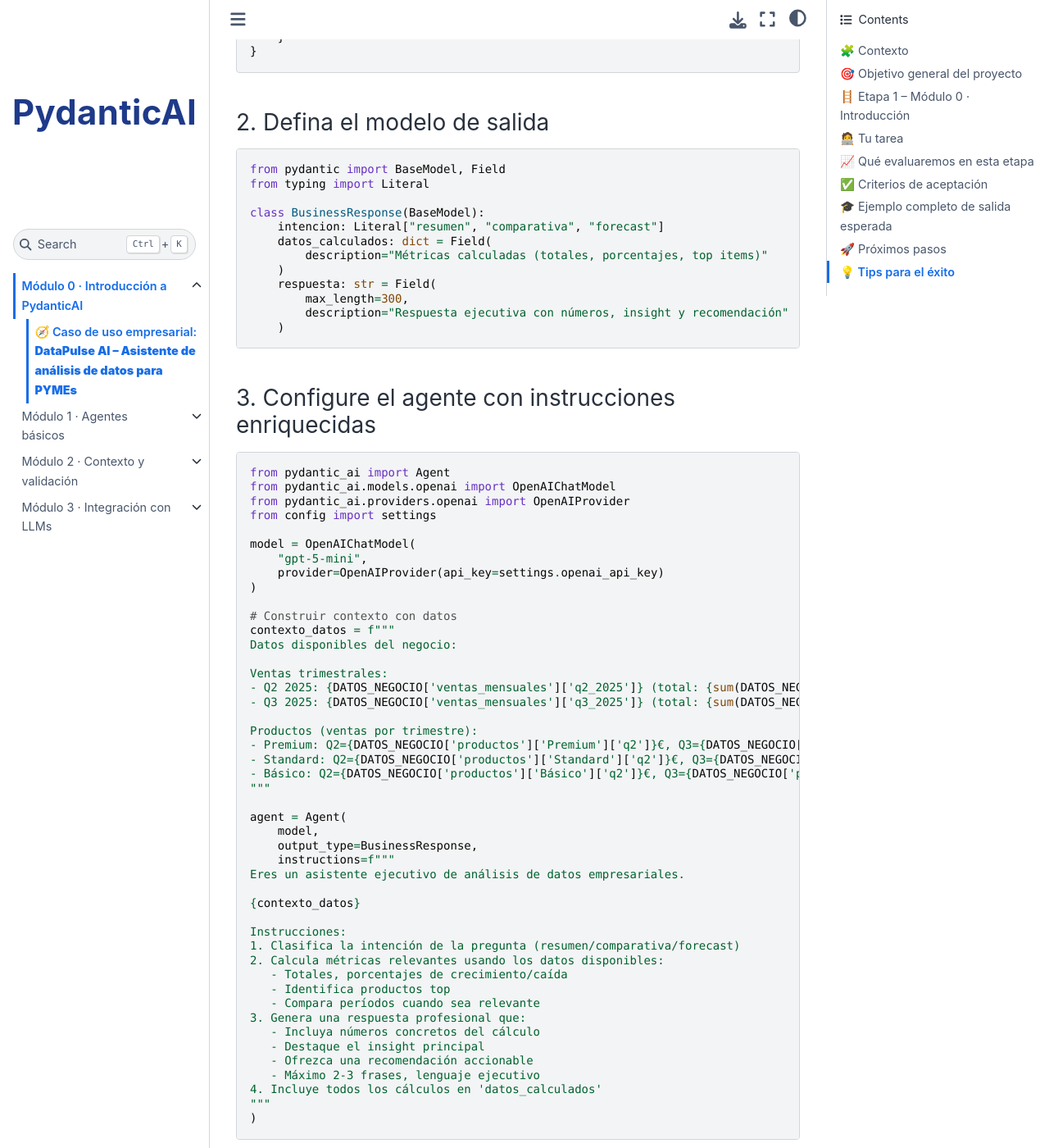
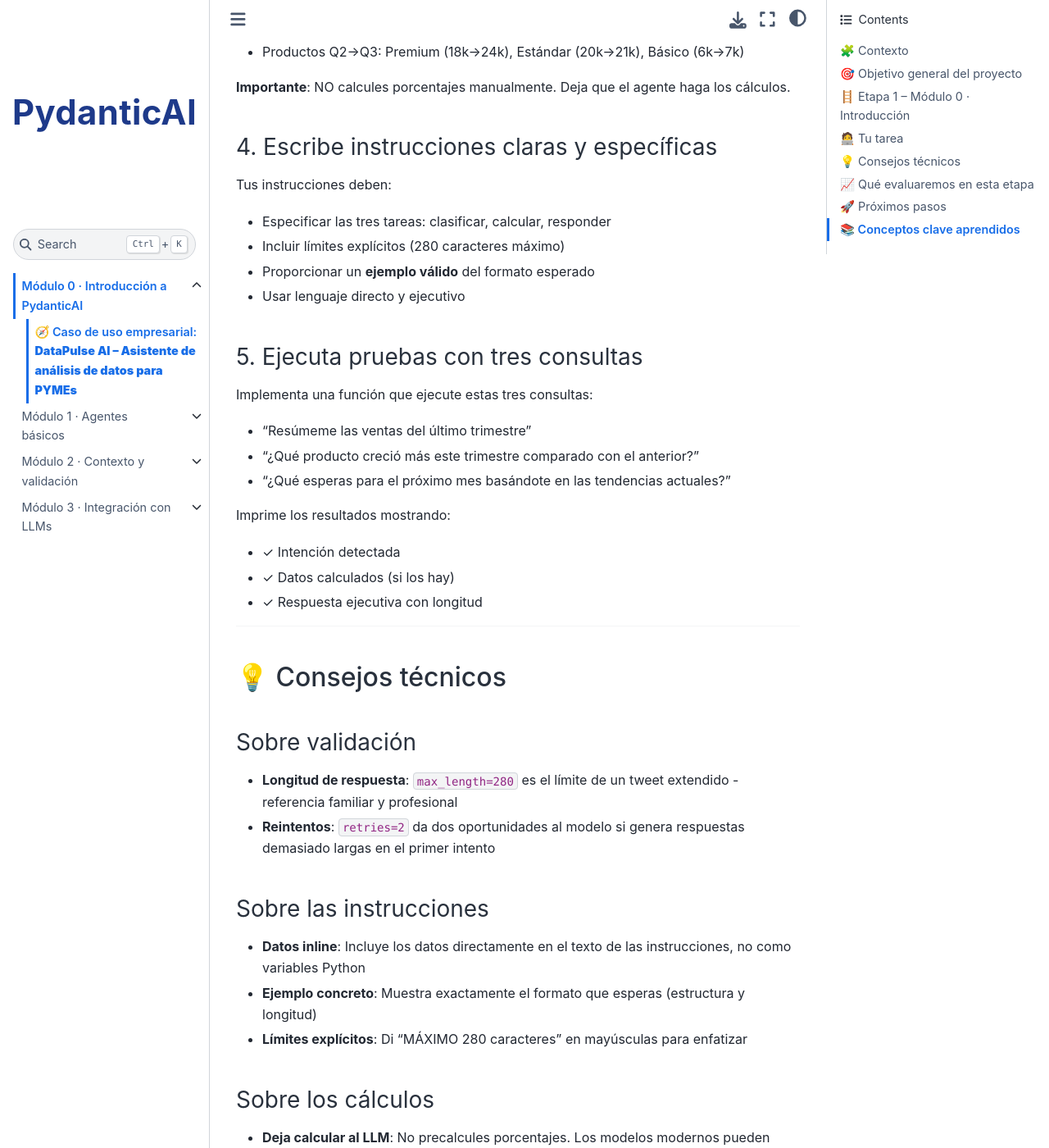
Before and after one commit to alfonsfreixes/pydanticai-course, a Jupyter Book: the page built from 00-introduccion/00_proyecto.md, in a window 1280 px wide and 1400 px high, scrolled down 3225 px. Shown: the whole window at 82% size. Built offline with Jupyter Book 1.0.4 settings and Sphinx 7.4.7 and the Sphinx Book theme 1.1.4, drawn with Linux system fonts in a browser that asks for light colours; pages that are not in the unit, such as notebooks, are missing from menus; some of the changed text lies outside the part shown.

Commit message:
Cambios en el código del miniproyecto para el modulo 0

````diff
--- a/00-introduccion/00_proyecto.md
+++ b/00-introduccion/00_proyecto.md
@@ -1,17 +1,17 @@
 # 🧭 Caso de uso empresarial: **DataPulse AI – Asistente de análisis de datos para PYMEs**
 
 > **Mini-proyecto transversal del curso PydanticAI**
-> A lo largo del curso, construirás paso a paso un agente inteligente que analiza datos reales de negocio y genera insights ejecutivos.
+> A lo largo del curso, construirás paso a paso un agente inteligente que ayuda a empresas a entender y resumir sus datos internos de negocio.
 
 ---
 
 ## 🧩 Contexto
 
-En 2025, las pequeñas y medianas empresas están adoptando **IA generativa aplicada a datos** para mejorar la toma de decisiones.
+En 2025, las pequeñas y medianas empresas están adoptando herramientas de **IA generativa aplicada a datos** para mejorar la toma de decisiones.
 Sin embargo, la mayoría **no dispone de personal técnico** capaz de programar consultas o interpretar dashboards complejos.
 
 **DataPulse AI** nace como una iniciativa interna de una consultora de datos.
-Su objetivo: desarrollar un **asistente conversacional** que permita a los responsables de negocio **hacer preguntas en lenguaje natural sobre sus datos de ventas, clientes y productos** y obtener **respuestas con métricas calculadas**, lenguaje ejecutivo y recomendaciones accionables.
+Su objetivo: desarrollar un **asistente conversacional** que permita a los responsables de negocio **hacer preguntas en lenguaje natural sobre sus datos de ventas, clientes y productos** y obtener respuestas precisas, breves y con lenguaje ejecutivo.
 
 ---
 
@@ -21,17 +21,16 @@ Construir un **agente de análisis empresarial** que:
 
 1. Reciba consultas en lenguaje natural sobre datos (por ejemplo: "¿qué producto tuvo más crecimiento este trimestre?").
 2. Interprete la intención y clasifique el tipo de consulta.
-3. **Calcule métricas reales** a partir de datos estructurados.
-4. Devuelva una respuesta profesional y validada en formato estructurado (JSON con intención, cálculos y recomendación).
+3. Ejecute funciones o tools según la necesidad (resumen, forecast, ranking, etc.).
+4. Devuelva una respuesta profesional y validada en formato estructurado (por ejemplo JSON con título, insight y recomendación).
 
 El asistente deberá **evolucionar módulo a módulo** incorporando:
 
-* Validación y tipado + datos mock inline (Módulo 0)
-* Tools analíticas avanzadas (Módulo 1)
-* Lectura de CSV y validación de fuentes (Módulo 2)
+* Validación y tipado (Módulo 1)
+* Tools analíticas simples (Módulo 2)
 * Agentes encadenados o jerárquicos (Módulo 3)
-* Conexión a APIs reales y persistencia (Módulo 4)
-* Despliegue con Gradio / Docker (Módulo final)
+* Conexión a fuentes reales (CSV o API) (Módulo 4)
+* Persistencia y despliegue con Gradio / Docker (Módulo final)
 
 ---
 
@@ -39,64 +38,36 @@ El asistente deberá **evolucionar módulo a módulo** incorporando:
 
 ### 📘 Enunciado del ejercicio
 
-Como punto de partida, queremos crear un **prototipo funcional** del agente DataPulse AI que:
+Como punto de partida, queremos crear un **prototipo básico** del agente DataPulse AI que:
 
 1. **Reciba un mensaje de usuario** (consulta informal sobre datos de negocio).
 2. **Clasifique la intención** del mensaje en una de tres categorías:
    * `"resumen"` – el usuario pide un resumen o interpretación general.
    * `"comparativa"` – el usuario compara períodos, productos o regiones.
    * `"forecast"` – el usuario pregunta por proyecciones o tendencias futuras.
-3. **Calcule métricas reales** a partir de datos mock incluidos en el código.
-4. **Genere una respuesta ejecutiva** (2-3 frases) con:
-   - Números concretos del cálculo
-   - Insight principal
-   - Recomendación accionable
-
-### 📊 Datos mock del negocio
-
-El agente trabajará con estos datos ficticios de una PYME (inline en el código):
-
-```python
-DATOS_NEGOCIO = {
-    "ventas_mensuales": {
-        "q2_2025": [42000, 43000, 44000],  # abril, mayo, junio
-        "q3_2025": [45000, 48000, 52000],  # julio, agosto, septiembre
-    },
-    "productos": {
-        "Premium": {"q2": 18000, "q3": 24000},
-        "Standard": {"q2": 20000, "q3": 21000},
-        "Básico": {"q2": 6000, "q3": 7000},
-    }
-}
-```
+3. **Calcule métricas relevantes** (totales, crecimientos, rankings) y las almacene estructuradamente.
+4. **Genere una respuesta ejecutiva breve (2-3 frases, máximo 280 caracteres)** con tono profesional.
 
 ### 💡 Ejemplo de uso
-
-**Input:**
 ```python
-"¿Cómo van las ventas del último trimestre comparadas con el anterior?"
-```
-
-**Output esperado:**
-```json
+>>> "¿Cómo van las ventas del último trimestre comparadas con el anterior?"
 {
   "intencion": "comparativa",
   "datos_calculados": {
-    "q2_total": 129000,
-    "q3_total": 145000,
-    "crecimiento_pct": 12.4,
-    "top_producto": "Premium"
+    "total_q2": 129000,
+    "total_q3": 145000,
+    "crecimiento_pct": 12.4
   },
-  "respuesta": "Las ventas Q3 crecieron un 12.4% respecto a Q2 (145k€ vs 129k€), impulsadas por la línea Premium (+33%). Se recomienda ampliar inventario Premium y analizar punto de equilibrio para Standard."
+  "respuesta": "Q3 facturó 145k€ (+12.4% vs Q2). Premium lideró el crecimiento. Recomendación: mantener estrategia de precios premium."
 }
 ```
 
 ### 🧠 Conceptos que se ponen en práctica
 
-* Definición de agente con `Model(..., provider=Provider(...))`
-* Validación estructurada de salida (`BaseModel`)
-* **Paso de contexto** al agente mediante instrucciones con datos
-* Instrucciones claras para cálculo y tono profesional
+* Definición de agente básico con `Model(..., provider=Provider(...))`
+* Validación estructurada con `BaseModel` y `Field()` constraints
+* Instrucciones claras con ejemplos inline
+* Gestión de reintentos con `retries`
 * Ejecución con `uv run python caso_uso_01.py`
 
 ---
@@ -105,113 +76,77 @@ DATOS_NEGOCIO = {
 
 Crea un script llamado `00-introduccion/caso_uso_01.py` que:
 
-### 1. Defina los datos mock
+### 1. Define el modelo de salida estructurada
 
+Crea una clase `BusinessResponse` con tres campos:
+- **`intencion`**: clasificación del tipo de consulta usando `Literal["resumen", "comparativa", "forecast"]`
+- **`datos_calculados`**: diccionario flexible que almacene métricas relevantes (totales, porcentajes, rankings)
+- **`respuesta`**: texto ejecutivo con **máximo 280 caracteres**
+
+💡 Usa `Field()` de Pydantic para añadir constraints de validación (especialmente `max_length` en `respuesta`).
+
+### 2. Configura el agente con el patrón correcto
+
+Usa OpenAI (gpt-5-mini) o Anthropic siguiendo el patrón explícito:
 ```python
-DATOS_NEGOCIO = {
-    "ventas_mensuales": {
-        "q2_2025": [42000, 43000, 44000],
-        "q3_2025": [45000, 48000, 52000],
-    },
-    "productos": {
-        "Premium": {"q2": 18000, "q3": 24000},
-        "Standard": {"q2": 20000, "q3": 21000},
-        "Básico": {"q2": 6000, "q3": 7000},
-    }
-}
-```
-
-### 2. Defina el modelo de salida
-
-```python
-from pydantic import BaseModel, Field
-from typing import Literal
-
-class BusinessResponse(BaseModel):
-    intencion: Literal["resumen", "comparativa", "forecast"]
-    datos_calculados: dict = Field(
-        description="Métricas calculadas (totales, porcentajes, top items)"
-    )
-    respuesta: str = Field(
-        max_length=300,
-        description="Respuesta ejecutiva con números, insight y recomendación"
-    )
-```
-
-### 3. Configure el agente con instrucciones enriquecidas
-
-```python
-from pydantic_ai import Agent
-from pydantic_ai.models.openai import OpenAIChatModel
-from pydantic_ai.providers.openai import OpenAIProvider
-from config import settings
-
-model = OpenAIChatModel(
-    "gpt-5-mini",
-    provider=OpenAIProvider(api_key=settings.openai_api_key)
-)
-
-# Construir contexto con datos
-contexto_datos = f"""
-Datos disponibles del negocio:
-
-Ventas trimestrales:
-- Q2 2025: {DATOS_NEGOCIO['ventas_mensuales']['q2_2025']} (total: {sum(DATOS_NEGOCIO['ventas_mensuales']['q2_2025'])}€)
-- Q3 2025: {DATOS_NEGOCIO['ventas_mensuales']['q3_2025']} (total: {sum(DATOS_NEGOCIO['ventas_mensuales']['q3_2025'])}€)
-
-Productos (ventas por trimestre):
-- Premium: Q2={DATOS_NEGOCIO['productos']['Premium']['q2']}€, Q3={DATOS_NEGOCIO['productos']['Premium']['q3']}€
-- Standard: Q2={DATOS_NEGOCIO['productos']['Standard']['q2']}€, Q3={DATOS_NEGOCIO['productos']['Standard']['q3']}€
-- Básico: Q2={DATOS_NEGOCIO['productos']['Básico']['q2']}€, Q3={DATOS_NEGOCIO['productos']['Básico']['q3']}€
-"""
-
+model = Model("gpt-5-mini", provider=Provider(api_key=settings.openai_api_key))
 agent = Agent(
     model,
     output_type=BusinessResponse,
-    instructions=f"""
-Eres un asistente ejecutivo de análisis de datos empresariales.
-
-{contexto_datos}
-
-Instrucciones:
-1. Clasifica la intención de la pregunta (resumen/comparativa/forecast)
-2. Calcula métricas relevantes usando los datos disponibles:
-   - Totales, porcentajes de crecimiento/caída
-   - Identifica productos top
-   - Compara períodos cuando sea relevante
-3. Genera una respuesta profesional que:
-   - Incluya números concretos del cálculo
-   - Destaque el insight principal
-   - Ofrezca una recomendación accionable
-   - Máximo 2-3 frases, lenguaje ejecutivo
-4. Incluye todos los cálculos en 'datos_calculados'
-"""
+    retries=2,  # Importante: permite reintentos si falla validación
+    instructions="..."
 )
 ```
 
-### 4. Ejecute pruebas con tres consultas
+### 3. Proporciona datos de negocio en las instrucciones
 
-```python
-consultas = [
-    "Resúmeme las ventas del último trimestre.",
-    "¿Qué producto creció más este trimestre comparado con el anterior?",
-    "¿Qué esperas para el próximo mes basándote en la tendencia?"
-]
+Incluye estos datos **directamente en el prompt** (inline):
+- Ventas Q2 2025: [42k, 43k, 44k] mensuales
+- Ventas Q3 2025: [45k, 48k, 52k] mensuales
+- Productos Q2→Q3: Premium (18k→24k), Estándar (20k→21k), Básico (6k→7k)
 
-for consulta in consultas:
-    print(f"\n{'='*60}")
-    print(f"Consulta: {consulta}")
-    print('='*60)
+**Importante**: NO calcules porcentajes manualmente. Deja que el agente haga los cálculos.
 
-    result = agent.run_sync(consulta)
+### 4. Escribe instrucciones claras y específicas
 
-    print(f"\nIntención: {result.output.intencion}")
-    print(f"\nDatos calculados:")
-    for k, v in result.output.datos_calculados.items():
-        print(f"  {k}: {v}")
-    print(f"\nRespuesta:")
-    print(f"  {result.output.respuesta}")
-```
+Tus instrucciones deben:
+- Especificar las tres tareas: clasificar, calcular, responder
+- Incluir límites explícitos (280 caracteres máximo)
+- Proporcionar un **ejemplo válido** del formato esperado
+- Usar lenguaje directo y ejecutivo
+
+### 5. Ejecuta pruebas con tres consultas
+
+Implementa una función que ejecute estas tres consultas:
+- "Resúmeme las ventas del último trimestre"
+- "¿Qué producto creció más este trimestre comparado con el anterior?"
+- "¿Qué esperas para el próximo mes basándote en las tendencias actuales?"
+
+Imprime los resultados mostrando:
+- ✓ Intención detectada
+- ✓ Datos calculados (si los hay)
+- ✓ Respuesta ejecutiva con longitud
+
+---
+
+## 💡 Consejos técnicos
+
+### Sobre validación
+- **Longitud de respuesta**: `max_length=280` es el límite de un tweet extendido - referencia familiar y profesional
+- **Reintentos**: `retries=2` da dos oportunidades al modelo si genera respuestas demasiado largas en el primer intento
+
+### Sobre las instrucciones
+- **Datos inline**: Incluye los datos directamente en el texto de las instrucciones, no como variables Python
+- **Ejemplo concreto**: Muestra exactamente el formato que esperas (estructura y longitud)
+- **Límites explícitos**: Di "MÁXIMO 280 caracteres" en mayúsculas para enfatizar
+
+### Sobre los cálculos
+- **Deja calcular al LLM**: No precalcules porcentajes. Los modelos modernos pueden hacer aritmética simple
+- **Esto es más realista**: En producción recibirás datos en bruto desde bases de datos o APIs
+
+### Manejo de errores
+- Envuelve la ejecución en `try/except` para capturar errores de validación
+- Muestra mensajes informativos que ayuden a diagnosticar problemas
 
 ---
 
@@ -219,152 +154,58 @@ for consulta in consultas:
 
 | Aspecto | Descripción | Peso |
 |---------|-------------|------|
-| 💬 Claridad del prompt | Las instrucciones incluyen datos contextuales y son precisas | 20% |
-| 🧱 Uso correcto del modelo y provider | Se usa el patrón `Model(..., provider=Provider(...))` | 15% |
-| ✅ Validación del output | La respuesta cumple el modelo `BusinessResponse` con todos los campos | 20% |
-| 🔢 Cálculos reales | Los `datos_calculados` contienen métricas correctas (no inventadas) | 25% |
-| 🧠 Relevancia empresarial | La respuesta suena realista, profesional y accionable | 15% |
-| 🧩 Legibilidad del código | Código limpio, con comentarios útiles, fácil de mantener | 5% |
-
----
-
-## ✅ Criterios de aceptación
-
-**El ejercicio está completo cuando:**
-
-1. ✅ El agente clasifica correctamente la intención (resumen/comparativa/forecast)
-2. ✅ Los `datos_calculados` contienen métricas reales calculadas de los datos mock
-3. ✅ La respuesta incluye números concretos del cálculo (no genéricos)
-4. ✅ El crecimiento de Premium es correcto: `(24000-18000)/18000 = 33.3%`
-5. ✅ El crecimiento Q3 vs Q2 es correcto: `(145000-129000)/129000 = 12.4%`
-6. ✅ La respuesta tiene tono ejecutivo (2-3 frases máximo)
-7. ✅ Incluye una recomendación accionable
-
----
-
-## 🎓 Ejemplo completo de salida esperada
-
-### Consulta 1: "Resúmeme las ventas del último trimestre"
-
-```json
-{
-  "intencion": "resumen",
-  "datos_calculados": {
-    "q3_total": 145000,
-    "promedio_mensual": 48333,
-    "mes_pico": "septiembre",
-    "valor_pico": 52000
-  },
-  "respuesta": "Q3 cerró con 145k€ en ventas, con pico en septiembre (52k€). Tendencia alcista sostenida (+7% mensual promedio). Recomendación: replicar acciones de septiembre en Q4."
-}
-```
-
-### Consulta 2: "¿Qué producto creció más?"
-
-```json
-{
-  "intencion": "comparativa",
-  "datos_calculados": {
-    "premium_crecimiento_pct": 33.3,
-    "standard_crecimiento_pct": 5.0,
-    "basico_crecimiento_pct": 16.7,
-    "top_producto": "Premium"
-  },
-  "respuesta": "Premium lidera con +33% de crecimiento Q3 vs Q2 (24k€ vs 18k€), seguido de Básico (+17%). Standard se estancó (+5%). Priorizar marketing en Premium y revisar estrategia de Standard."
-}
-```
-
-### Consulta 3: "¿Qué esperas para el próximo mes?"
-
-```json
-{
-  "intencion": "forecast",
-  "datos_calculados": {
-    "tendencia_q3": [45000, 48000, 52000],
-    "crecimiento_promedio_mensual_pct": 7.5,
-    "proyeccion_octubre": 56000
-  },
-  "respuesta": "Basado en tendencia Q3 (+7.5% mensual), octubre proyecta ~56k€. Si la estacionalidad se mantiene, Q4 podría superar 170k€. Validar con stock y capacidad operativa."
-}
-```
+| 💬 Claridad del prompt | Las instrucciones del agente son precisas, concisas y con ejemplo | 15% |
+| 🧱 Uso correcto del modelo y provider | Se usa el patrón `Model(..., provider=Provider(...))` correctamente | 15% |
+| ✅ Validación del output | La respuesta cumple el modelo `BusinessResponse` con todos los constraints | 25% |
+| 📊 Datos calculados | El campo `datos_calculados` contiene métricas relevantes y correctas | 15% |
+| 🧠 Relevancia empresarial | La respuesta suena realista, profesional y accionable | 20% |
+| 🧩 Legibilidad del código | Código limpio, bien estructurado, con comentarios útiles | 10% |
 
 ---
 
 ## 🚀 Próximos pasos
 
-El asistente deberá **evolucionar módulo a módulo** incorporando:
+### En el Módulo 1 evolucionarás este agente para:
+- Implementar **tools personalizadas** para cálculos complejos (garantizando precisión y trazabilidad)
+- Añadir **validadores custom** de Pydantic para reglas de negocio específicas
+- Usar **reflection** para que el agente autocorrija respuestas incoherentes o inconsistentes
 
-| Módulo | Evolución de DataPulse AI |
-|--------|---------------------------|
-| **0. Introducción** | Validación básica + datos mock inline + cálculos simples |
-| **1. Agentes básicos** | Tools analíticas + validación estricta + reflection |
-| **2. Contexto y validación** | Lectura CSV + gestión de contexto + conversación multi-turno |
-| **3. Integración con LLMs** | Conexión a APIs reales + despliegue + observabilidad |
+### En el Módulo 2 aprenderás a:
+- Gestionar **contexto conversacional** y memoria del agente entre múltiples interacciones
+- Conectar con **fuentes de datos reales** (archivos CSV, bases de datos SQL, APIs REST)
+- Implementar **streaming** para respuestas progresivas en interfaces de usuario
+
+### En el Módulo 3 construirás:
+- **Agentes jerárquicos** que delegan subtareas a agentes especializados
+- **Workflows complejos** con encadenamiento de múltiples agentes
+- **Integración con herramientas** externas (búsqueda web, generación de gráficos)
+
+### En el Módulo final desplegarás:
+- Interfaz web con **Gradio** o **Streamlit**
+- **Containerización** con Docker para portabilidad
+- **Monitoreo** con Pydantic Logfire para observabilidad en producción
 
 ---
 
-### **Módulo 1 – Agentes básicos**
-Evolucionarás este agente para:
-- Implementar **tools** que calculen KPIs automáticamente (`@agent.tool`)
-- Añadir validación estricta de rangos de fechas y valores
-- Implementar **reflection**: el agente valida sus propios cálculos
-- Manejar errores cuando faltan datos o hay inconsistencias
+## 📚 Conceptos clave aprendidos
 
-**Ejemplo de tool:**
-```python
-@agent.tool
-def calcular_crecimiento(ctx: RunContext[None], periodo_actual: list[float], periodo_anterior: list[float]) -> dict:
-    """Calcula crecimiento porcentual entre dos períodos"""
-    total_actual = sum(periodo_actual)
-    total_anterior = sum(periodo_anterior)
-    pct = ((total_actual - total_anterior) / total_anterior) * 100
-    return {"anterior": total_anterior, "actual": total_actual, "crecimiento_pct": round(pct, 2)}
-```
+Al completar esta etapa habrás practicado:
+
+✅ **Arquitectura básica** de un agente con PydanticAI
+✅ **Validación estructurada** con Pydantic (tipos, constraints, defaults)
+✅ **Patrón Model + Provider** para configuración explícita de LLMs
+✅ **Prompt engineering** efectivo (claridad, ejemplos, límites)
+✅ **Manejo de errores** de validación con reintentos
+✅ **Output profesional** adaptado a audiencia ejecutiva
+
+Estos fundamentos son la base sobre la que construirás agentes cada vez más sofisticados en los siguientes módulos.
 
 ---
 
-### **Módulo 2 – Contexto y validación**
-- Reemplazar datos mock por **lectura de CSV** con validación Pydantic
-- Implementar **gestión de contexto**: el agente recuerda consultas previas
-- Permitir **conversación multi-turno** (historial de mensajes)
-- Validar estructura y calidad de archivos de datos
-
-**Ejemplo de contexto:**
-```python
-# El usuario puede hacer seguimiento:
-# Usuario: "¿Qué producto creció más en Q3?"
-# Agente: "Premium con +33%"
-# Usuario: "¿Y cuánto vendió en total?" ← El agente recuerda que hablamos de Premium
-# Agente: "Premium vendió 24k€ en Q3"
-```
-
----
-
-### **Módulo 3 – Integración con LLMs**
-- Conectar con **APIs reales** (Google Sheets, bases de datos, CRMs)
-- Implementar **agentes especializados** (agente de ventas, agente de productos, agente forecast)
-- Crear **agente coordinador** que delega a especialistas según la consulta
-- **Desplegar** con Gradio o FastAPI
-- Añadir **observabilidad** con Logfire para monitorear tokens y performance
-
-**Arquitectura final:**
-```
-Usuario → Agente Coordinador → [Agente Ventas | Agente Productos | Agente Forecast]
-                              ↓
-                         Google Sheets / PostgreSQL
-                              ↓
-                         Logfire (observabilidad)
-```
-
----
-
-## 💡 Tips para el éxito
-
-1. **Primero resuelve en Python puro**: Calcula las métricas manualmente antes de pedírselo al LLM
-2. **Sé específico en las instrucciones**: "Calcula crecimiento con fórmula (nuevo-viejo)/viejo*100"
-3. **Valida las respuestas**: Revisa que los números sean coherentes
-4. **Itera el prompt**: Si el agente inventa datos, hazlo más explícito sobre usar solo los datos proporcionados
-
----
-
-**¿Listo para empezar?** Crea tu archivo `caso_uso_01.py` y valida que puedes calcular métricas reales. ¡El resto del curso construye sobre esta base!
+<div style="text-align:center; margin-top:40px; font-size:0.9em; color:#64748b;">
+  💡 <strong>Consejo pedagógico</strong>: Si tu agente genera respuestas demasiado largas, revisa que:
+  <br>1. El campo <code>respuesta</code> tenga <code>max_length=280</code>
+  <br>2. Las instrucciones mencionen explícitamente el límite de 280 caracteres
+  <br>3. Hayas configurado <code>retries=2</code> para dar oportunidades de corrección
+  <br>4. Incluyas un ejemplo concreto del formato esperado
+</div>
````
